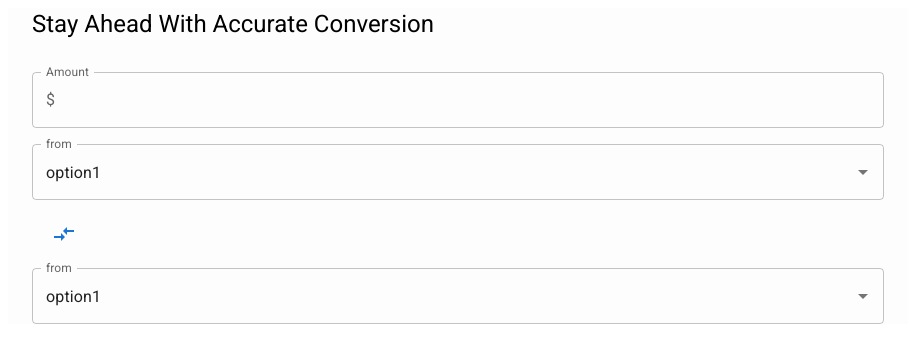
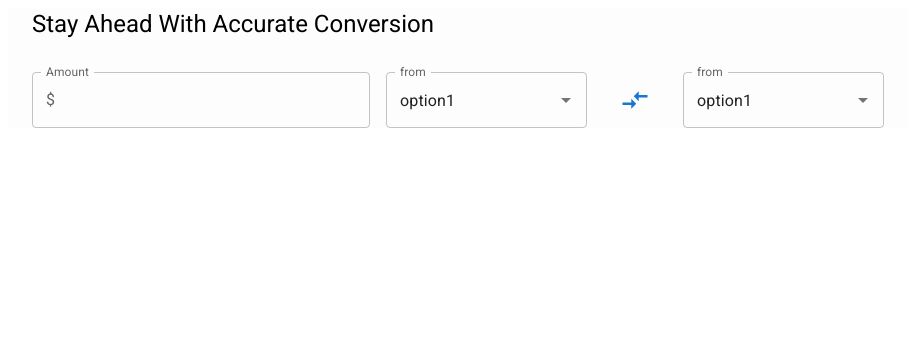
Before and after one commit to geethdev/React-Currency-Converter, a React (Vite) app: page / in a window 1280 px wide. Shown: the top 362 px of the page, without its empty margins (182-1097 px from the left). Built offline with nearby package versions, Linux system fonts and the light colour scheme.

Commit message:
Update grid layout and button styling in components

```diff
--- a/src/components/InputAmout.jsx
+++ b/src/components/InputAmout.jsx
@@ -8,7 +8,7 @@ import {
 } from "@mui/material";
 const InputAmout = () => {
   return (
-    <Grid item xs={12}>
+    <Grid item xs={12} md>
       <TextField
         label="Amount"
         fullWidth
--- a/src/components/SelectCountry.jsx
+++ b/src/components/SelectCountry.jsx
@@ -2,7 +2,7 @@ import { Autocomplete, Grid, TextField } from "@mui/material";
 
 const SelectCountry = () => {
   return (
-    <Grid item xs={12}>
+    <Grid item xs={12} md={3}>
       <Autocomplete
         value="option1"
         options={["option1", "option2", "option3"]}
--- a/src/components/SwitchCurrency.jsx
+++ b/src/components/SwitchCurrency.jsx
@@ -3,9 +3,14 @@ import CompareArrowsIcon from "@mui/icons-material/CompareArrows";
 
 const SwitchCurrency = () => {
   return (
-    <Grid item>
-      <Button>
-        <CompareArrowsIcon />
+    <Grid item xs={12} md="auto">
+      <Button
+        sx={{
+          borderRadius: 1,
+          height: "100%",
+        }}
+      >
+        <CompareArrowsIcon sx={{ fontSize: 30 }} />
       </Button>
     </Grid>
   );
```
